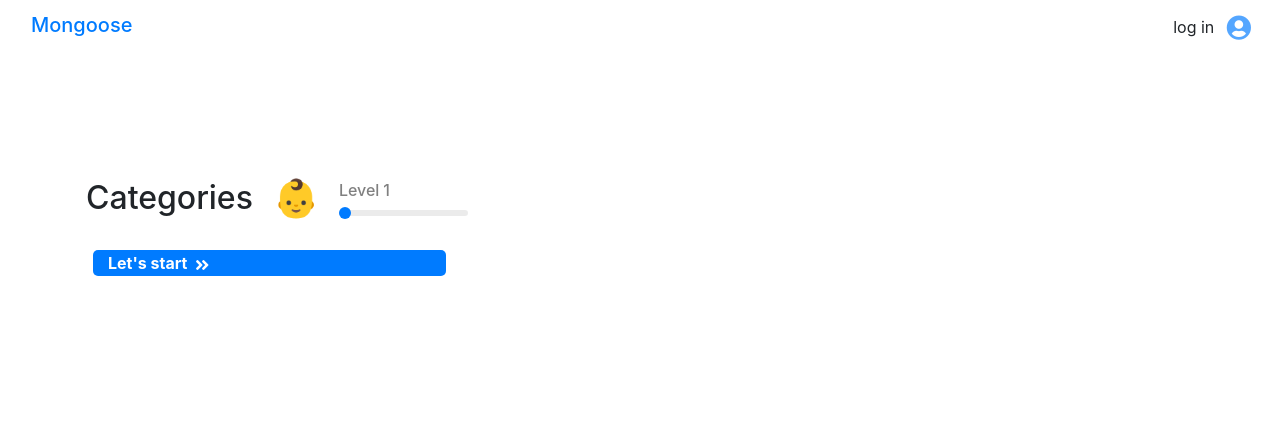
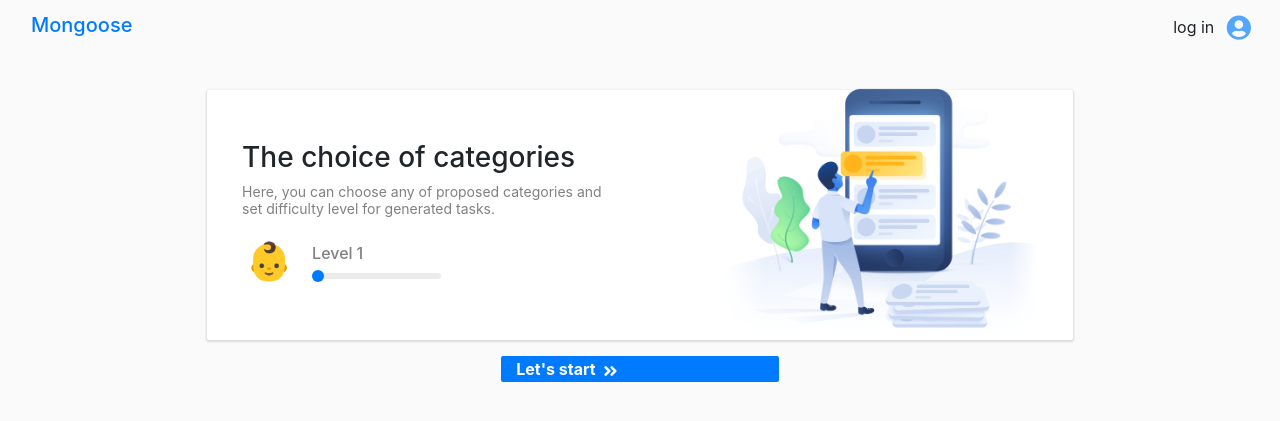
Before and after one commit to tinkml/exercises_project, a Django app: page /categories in a window 1280 px wide. Shown: the top 421 px of the page. Run offline with Django 3.2, Linux system fonts and the light colour scheme; data that the repository does not hold is empty; parts of the project's set-up code (start-up, migrations or seed data) failed here and were passed over; some libraries are stand-ins or nearby versions.

Commit message:
New css style for categories page

```diff
--- a/exercises/models.py
+++ b/exercises/models.py
@@ -6,6 +6,7 @@ class Category(models.Model):
     """Categories for tasks"""
     name = models.CharField(max_length=100)
     url = models.SlugField(max_length=100, unique=True, blank=True, null=True)
+    about = models.TextField(max_length=150, blank=True, null=True)
 
     def __str__(self):
         return self.name
--- a/exercises/static/css/main.css
+++ b/exercises/static/css/main.css
@@ -2,8 +2,18 @@
     outline: none;
 }
 
+body {
+    background-color: #fafafa;
+}
+
 a:hover {
     text-decoration: none;
+}
+
+.about {
+    font-size: 14px;
+    color: grey;
+    line-height: normal;
 }
 
 .annotation {
@@ -23,10 +33,11 @@ a:hover {
 
 .button {
     color: white;
+    max-height: 60px;
     background-color: #007bff;
     border: none;
     font-weight:700;
-    border-radius: 5px;
+    border-radius: 2px;
     transition: all 0.3s ease-out 0s;
 }
 
@@ -59,25 +80,27 @@ a:hover {
     width: 100%;
 }
 
-.category{
-    height: 60px;
+.category-header{
+    height: 250px;
     border: 5px solid transparent;
-    border-radius: 5px;
-    box-shadow: 0px 2px 4px 1px #dbdcdf;
-    cursor:pointer;
-    transition: all 0.3s ease-out 0s;
-}
-
-.category:hover{
-    transform: translate(0px, -5px);
-}
-
-.category.selected{
-    border-color: #007bff;
+    border-radius: 2px;
+    box-shadow: 0px 1px 2px 1px #dbdcdf;
+    background: white;
 }
 
 .col-md-4 {
     max-width: 31.8%;
+}
+
+.col-md-9 {
+    max-width: 78%;
+    flex: 0 0 78%;
+}
+
+.display-4 {
+    font-size: 3rem;
+    font-weight: 300;
+    line-height: 1.2;
 }
 
 .emoji {
--- a/exercises/templates/exercises/base.html
+++ b/exercises/templates/exercises/base.html
@@ -22,7 +22,7 @@
             {% endblock %}
         </div>
     </nav>
-    <div class="container" style="margin-top: 7rem;">
+    <div class="container">
         {% block content %}
         {% endblock %}
     </div>
--- a/exercises/templates/exercises/categories.html
+++ b/exercises/templates/exercises/categories.html
@@ -3,9 +3,12 @@
 {% block content%}
 <form action="task" class="form" method="post">
     {% csrf_token %}
-    <div class="row mb-3 d-flex justify-content-start align-items-center">
-<!--        <div class="ml-4">-->
-            <h2 class="mb-0 mx-3">Categories</h2>
+    <div class="category-group row mx-0 mt-4 d-flex align-content-start justify-content-center">
+
+        <div class="category-header col-md-9 m-2 d-flex align-items-center justify-content-between">
+            <div class="col-md-6 order-md-1">
+                <h3 class="mb-2">The choice of categories</h3>
+                <p class="about">Here, you can choose any of proposed categories and set difficulty level for generated tasks.</p>
                 <div class="row ml-1">
                     <div class="emoji mr-3">👶</div>
                     <div class="d-flex flex-column vertical-align-center my-auto">
@@ -13,21 +16,28 @@
                         <input class='emoji-range mb-0' type="range" min="0" max="4" step="1" name="emojis_level" value="0">
                     </div>
                 </div>
-<!--        </div>-->
             </div>
-    <div class="category-group row m-0 d-flex align-content-start">
+            <div class="col-12 col-md-5 col-lg-5 order-md-2">
+                {% load static %}
+                <img src="{% static 'images/illustration-4.png' %}" class="img-fluid mw-md-150 mw-lg-130 mb-6 mb-md-0">
+            </div>
+        </div>
+
         {% for category in categories %}
-            <div class='category col-md-4 m-2 d-flex align-items-center' data-value="{{ category.url }}">
-                <span>{{ category }}</span>
+            <div class='category col-md-3 m-2 d-flex align-items-start' data-value="{{ category.url }}">
+                <div>
+                    <div style="font-weight: 500" class="mb-2 d-flex justify-content-between">{{ category }}
+                        <div class="text-muted">{{ category.id }}</div>
+                    </div>
+                <p class="about"> {{ category.about }}</p>
+                </div>
             </div>
         {% endfor %}
-        <br/>
         <input type="hidden" id="choosen-category" name="category" value="numbers_conversion">
-        <button type="submit" name="show_task" class="button col-md-4 m-2 d-flex align-items-center">
+        <button type="submit" name="show_task" class="button col-md-3 m-2 d-flex align-items-center">
             <span class="mr-2">Let's start</span>
             <i class="fas fa-angle-double-right mt-1"></i>
         </button>
     </div>
-
 </form>
 {% endblock%}
--- a/exercises/templates/exercises/home_page.html
+++ b/exercises/templates/exercises/home_page.html
@@ -1,8 +1,8 @@
 {% extends 'exercises/base.html' %}
 
 {% block content%}
-<div class="row">
-    <div class="col-12 col-md-5 col-lg-7 order-md-1 pb-4">
+<div class="row pt-4 pt-md-11 d-flex align-items-center">
+    <div class="col-12 col-md-6 col-lg-6 order-md-1 pb-4">
         <h1 class="display-4 text-center text-md-left">
             Welcome to
             <span class="text-primary">Mongoose EP</span>.
@@ -17,7 +17,7 @@
             <a href="{% url 'categories' %}" class="button startlearning col-md-3 d-flex align-items-center">Start learning</a>
         </div>
     </div>
-    <div class="col-12 col-md-5 col-lg-5 order-md-2">
+    <div class="col-12 col-md-6 col-lg-6 order-md-2">
         {% load static %}
         <img src="{% static 'images/illustration-8.png' %}" class="img-fluid mw-md-150 mw-lg-130 mb-6 mb-md-0">
     </div>
--- a/exercises/views.py
+++ b/exercises/views.py
@@ -83,9 +83,8 @@ def show_home_page(request):
 
 def show_categories(request):
     user_log.debug(f'[USER_ID] {request.user.id} ----- [CATEGORIES]')
-    categories = Category.objects.all()
-    levels = range(1, 11)
-    return render(request, 'exercises/categories.html', {'categories': categories, 'levels': levels})
+    categories = Category.objects.all().order_by('id')
+    return render(request, 'exercises/categories.html', {'categories': categories})
 
 
 def show_task_from_url(request, category, lvl, task_url, vars_str):
```
Also changed, not shown: other parts of exercises/static/css/main.css (+32 -6 lines), exercises/templates/account/login.html (+2 -70 lines), exercises/templates/account/signup.html (+40 -27 lines), static/css/main.css (+60 -21 lines), __init__.py (deleted), config/__init__.py (deleted), exercises/__init__.py (deleted), exercises/migrations/0012_category_about.py (added), exercises/migrations/0013_auto_20200722_1919.py (added), exercises/migrations/__init__.py (deleted), exercises/static/images/illustration-4.png (added), static/images/illustration-4.png (added), 2 other files. Lines whose indentation alone changed are shown as unchanged.
